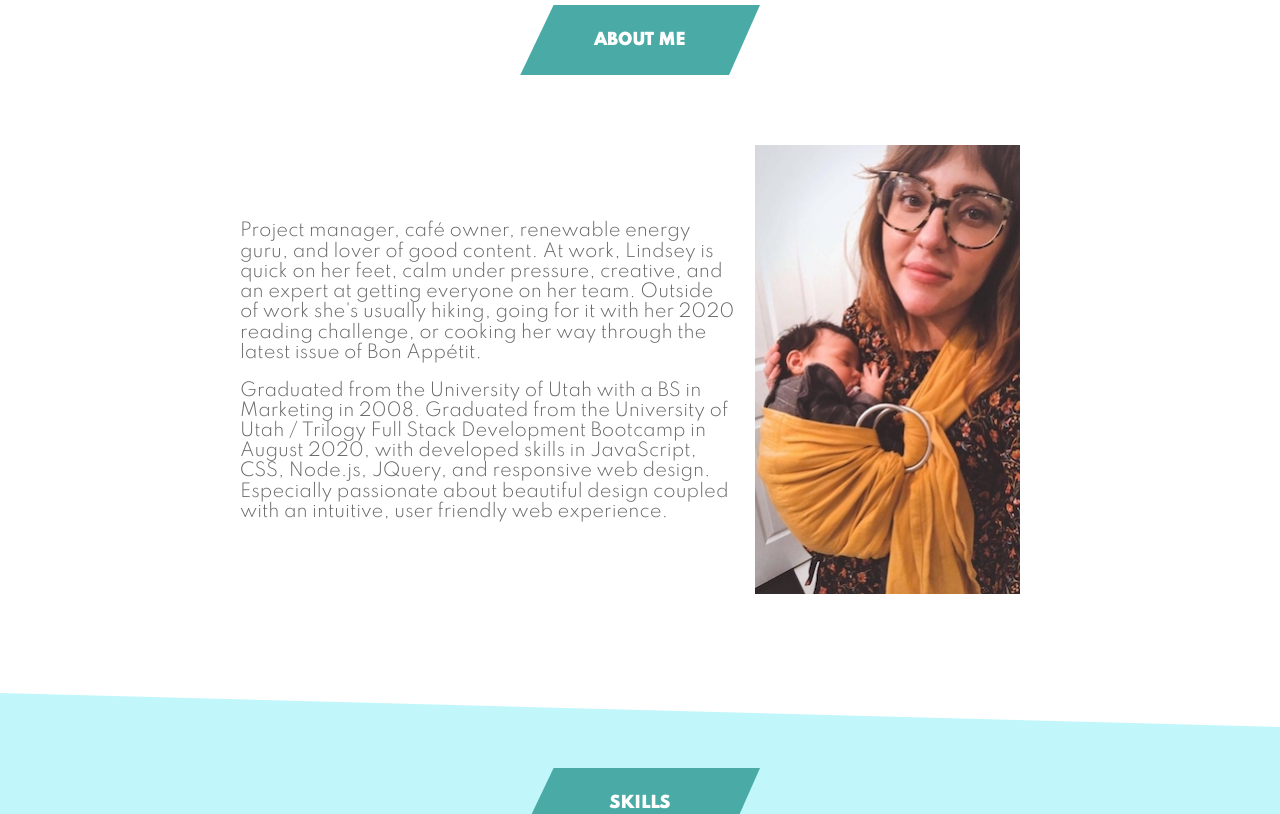
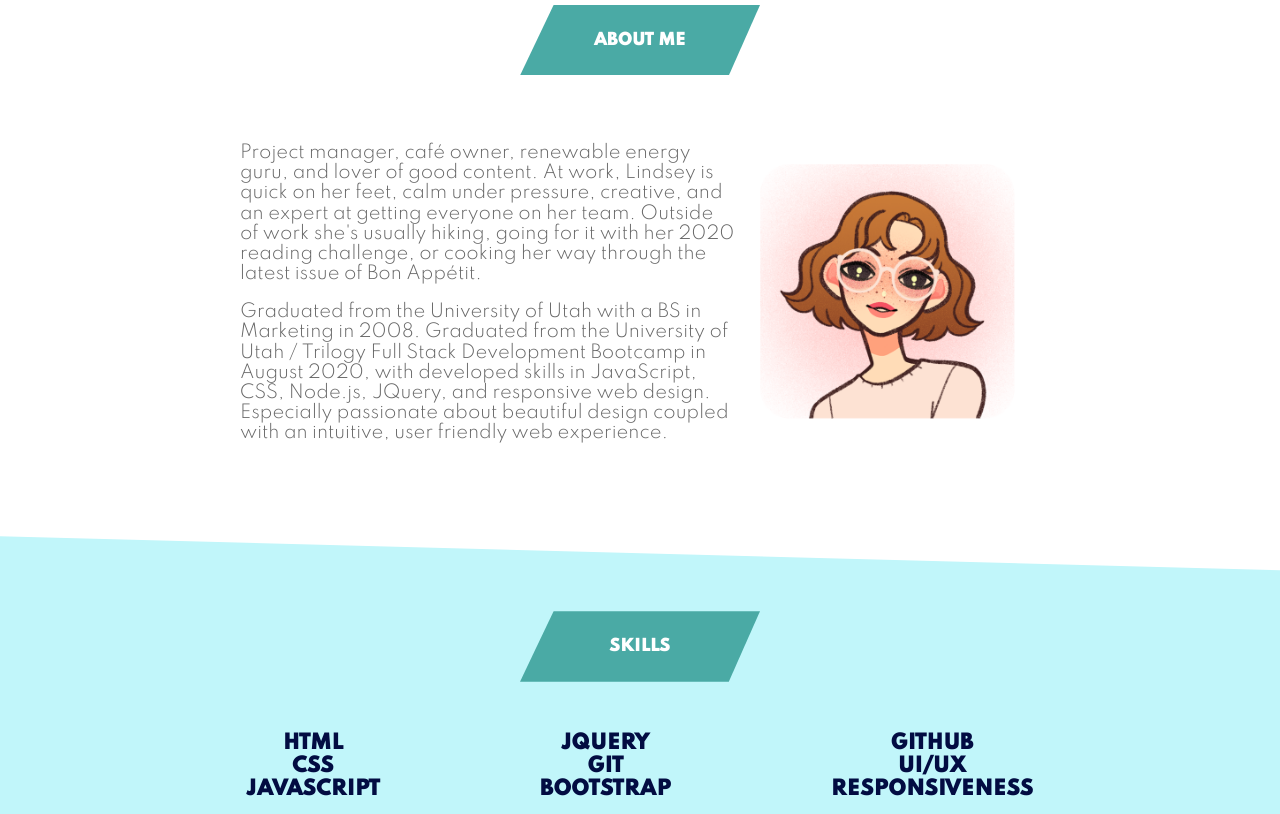
Before and after one commit to lindseypaluso/portfolio, a plain HTML site: page index.html in a window 1280 px wide. Shown: the part 620-1434 px from the top of the page. Drawn offline with Linux system fonts and the light colour scheme.

Commit message:
changed photo to cartoon ;)

```diff
--- a/index.html
+++ b/index.html
@@ -54,7 +54,7 @@
             </p>
           </div>
           <div class="about-me__graphic">
-            <img class="about-me__img" src="images/me.jpg" alt="Me" width=266>
+            <img class="about-me__img" src="images/aloha2.png" alt="Me" width=266>
           </div>
         </div>
       </div>
```
Also changed, not shown: images/aloha.png (added), images/aloha2.png (added).
